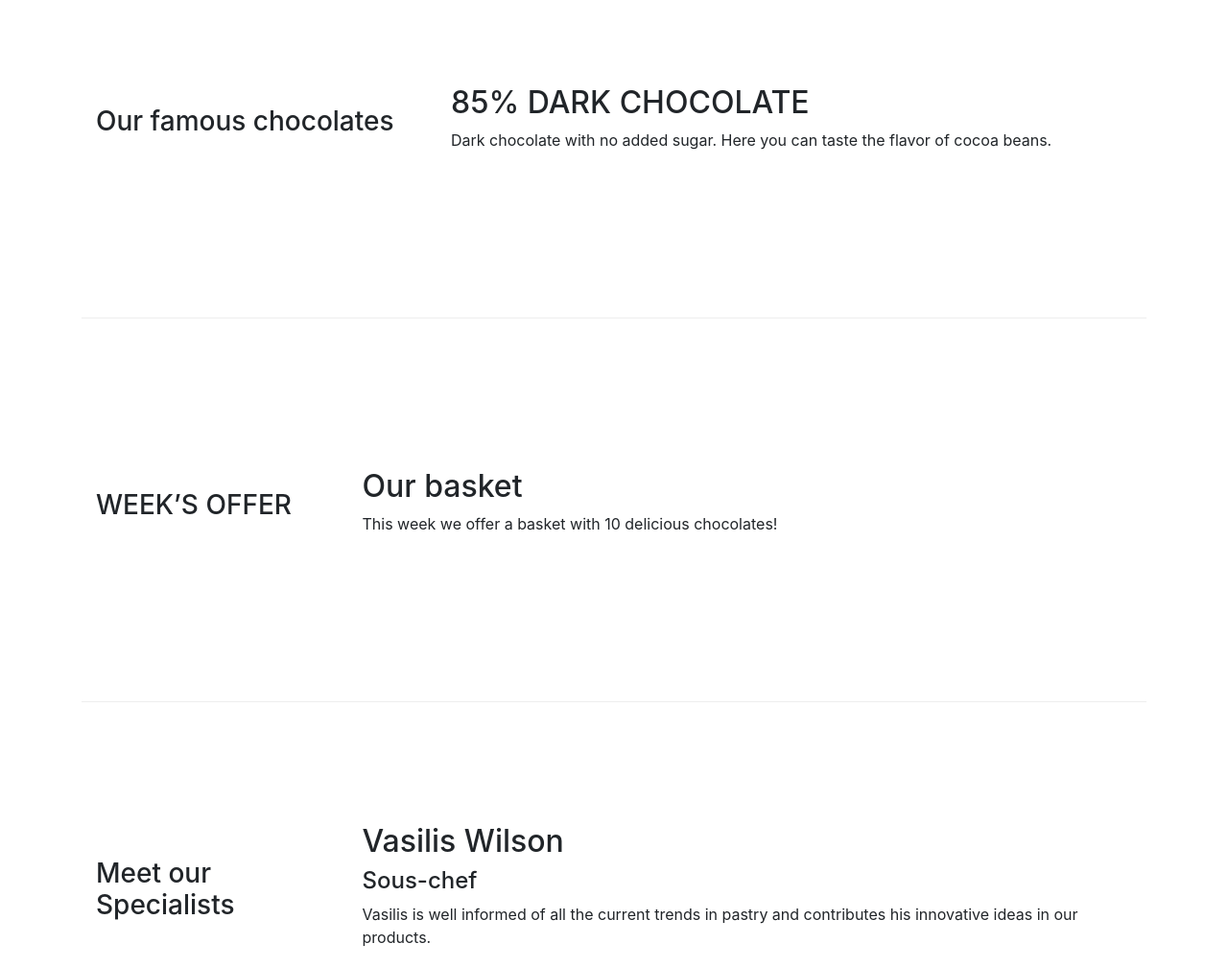
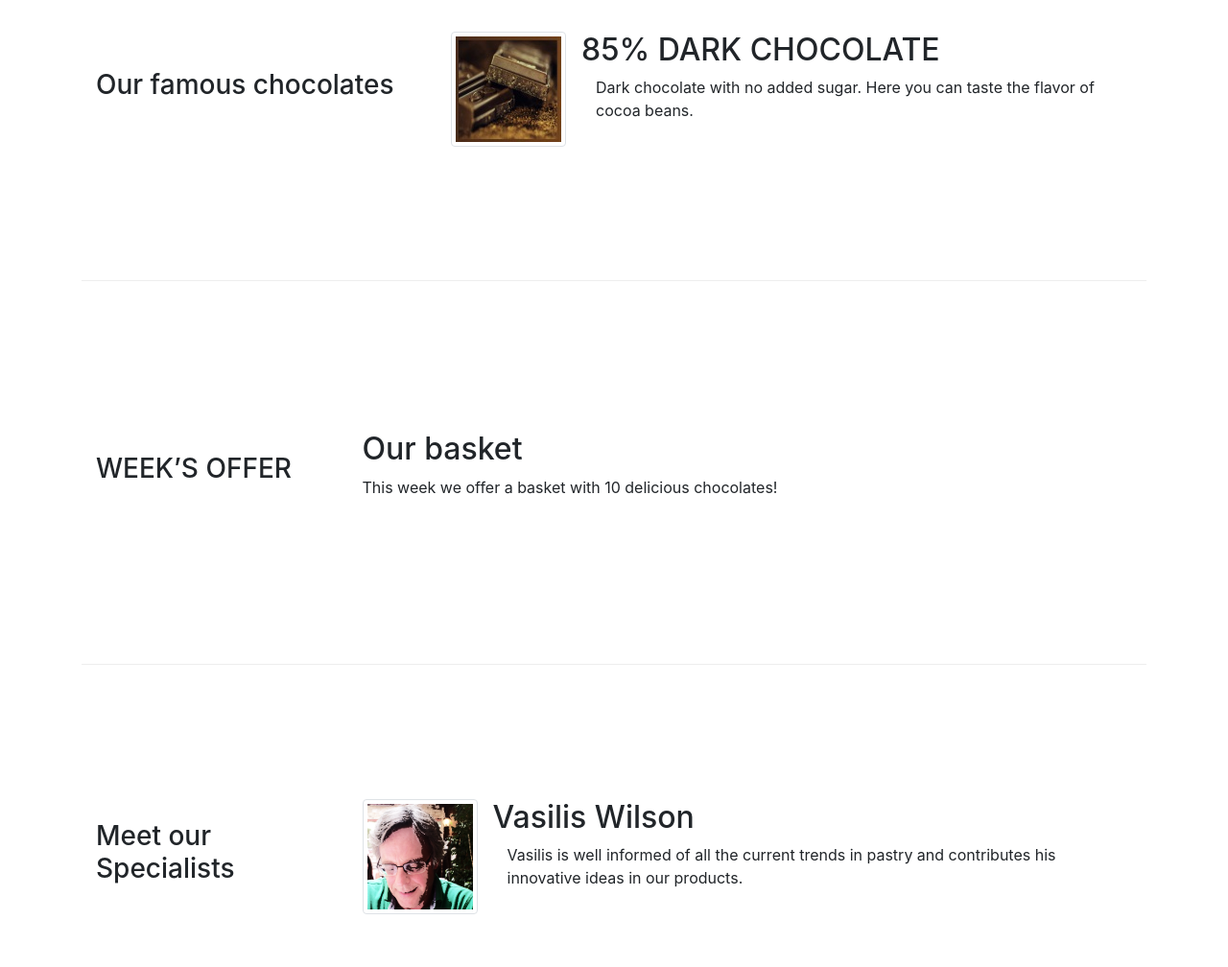
Before and after one commit to mohammedalasly/leNewChoco, a plain HTML site: page index.html in a window 1280 px wide. Shown: the part 420-1428 px from the top of the page at 96% size. Drawn offline with nearby package versions, Linux system fonts and the light colour scheme.

Commit message:
Images and Media

```diff
--- a/index.html
+++ b/index.html
@@ -16,7 +16,7 @@
 <body>
     <nav class="navbar navbar-expand-md navbar-light bg-light fixed-top">
         <div class="container">
-            <a class="navbar-brand" href="#">Le Chocolat</a>
+            <a class="navbar-brand" href="./index.html"><img src="images/logo.png" height="40" width="54"></a>
             <button class="navbar-toggler" type="button" data-toggle="collapse" data-target="#Navbar">
                 <span class="navbar-toggler-icon"></span>
             </button>
@@ -40,8 +40,8 @@
                     <p>We combine experience with creativity to create innovative tastes based on classic chocolate
                         recipes. Our creations will travel you in the chocolate world!</p>
                 </div>
-                <h3>We will see some of the world's chocolates!</h3>
                 <div class="col col-sm">
+                    <img src="images/logo.png" class="img-fluid">
                 </div>
             </div>
         </div>
@@ -53,9 +53,14 @@
                 <h3>Our famous chocolates</h3>
             </div>
             <div class="col-sm col-md">
-                <h2>85% DARK CHOCOLATE</h2>
-                <p class="d-none d-sm-block">Dark chocolate with no added sugar. Here you can taste the flavor of cocoa
-                    beans.</p>
+                <div class="media">
+                    <img class="d-flex mr-3 img-thumbnail align-self-center" src="images/dark85.jpg" alt="85% DARK CHOCOLATE">
+                    <div class="media-body">
+                        <h2 class="mt-0">85% DARK CHOCOLATE</h2>
+                        <p class="col d-none d-md-block">Dark chocolate with no added sugar.
+                            Here you can taste the flavor of cocoa beans.</p>
+                    </div>
+                </div>
             </div>
         </div>
 
@@ -74,11 +79,14 @@
                 <h3>Meet our Specialists</h3>
             </div>
             <div class="col-sm col-md">
-                <h2>Vasilis Wilson </h2>
-                <h4>Sous-chef</h4>
-                <p class="d-none d-sm-block">Vasilis is well informed of all the current trends in pastry and
-                    contributes his innovative ideas in
-                    our products.</p>
+                <div class="media">
+                    <img class="d-flex mr-3 img-thumbnail align-self-center" src="images/cartoonVasilis.png" alt="Vasilis Wilson">
+                    <div class="media-body">
+                        <h2 class="mt-0">Vasilis Wilson</h2>
+                        <p class="col d-none d-md-block">Vasilis is well informed of all the current
+                            trends in pastry and contributes his innovative ideas in our products.</p>
+                    </div>
+                </div>
             </div>
         </div>
     </div>
```
Also changed, not shown: images/cartoonVasilis.png (added), images/dark85.jpg (added), images/logo.png (added), images/promotion.jpg (added), 1 other file.
